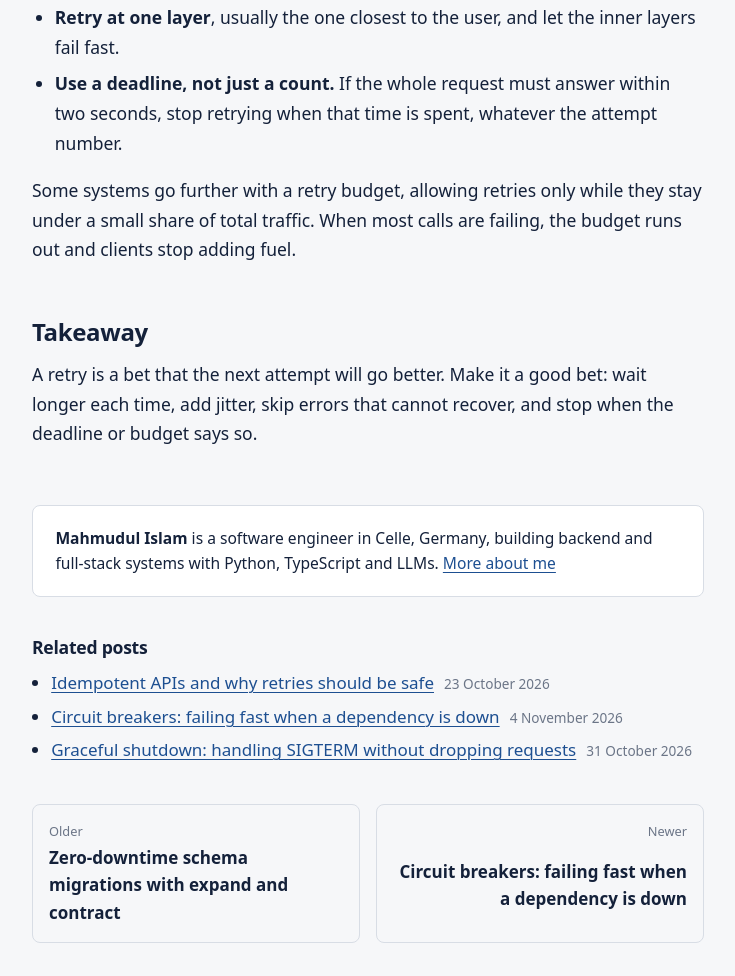
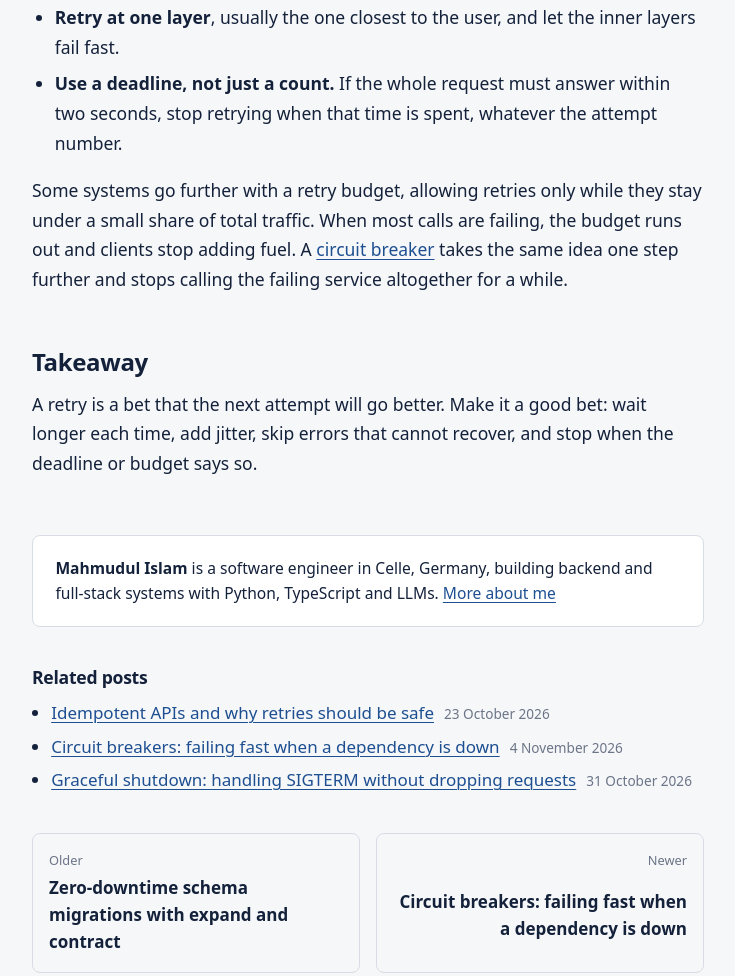
Before and after one commit to mahmudul-islam32/portfolio, an Astro site: page /blog/2026-11-03-retries-exponential-backoff-jitter in a window 1280 px wide. Shown: the part 2449-3425 px from the top of the page, without its empty margins (72-807 px from the left). Built offline with nearby package versions, Linux system fonts and the light colour scheme; Astro itself is replaced by a stand-in of ours.

Commit message:
Point the retries post to the new post on circuit breakers

```diff
--- a/src/content/blog/2026-11-03-retries-exponential-backoff-jitter.md
+++ b/src/content/blog/2026-11-03-retries-exponential-backoff-jitter.md
@@ -54,7 +54,7 @@ Retries multiply across layers. If a frontend retries three times, and the API i
 - **Retry at one layer**, usually the one closest to the user, and let the inner layers fail fast.
 - **Use a deadline, not just a count.** If the whole request must answer within two seconds, stop retrying when that time is spent, whatever the attempt number.
 
-Some systems go further with a retry budget, allowing retries only while they stay under a small share of total traffic. When most calls are failing, the budget runs out and clients stop adding fuel.
+Some systems go further with a retry budget, allowing retries only while they stay under a small share of total traffic. When most calls are failing, the budget runs out and clients stop adding fuel. A [circuit breaker](/blog/2026-11-04-circuit-breakers-failing-fast/) takes the same idea one step further and stops calling the failing service altogether for a while.
 
 ## Takeaway
 
```
